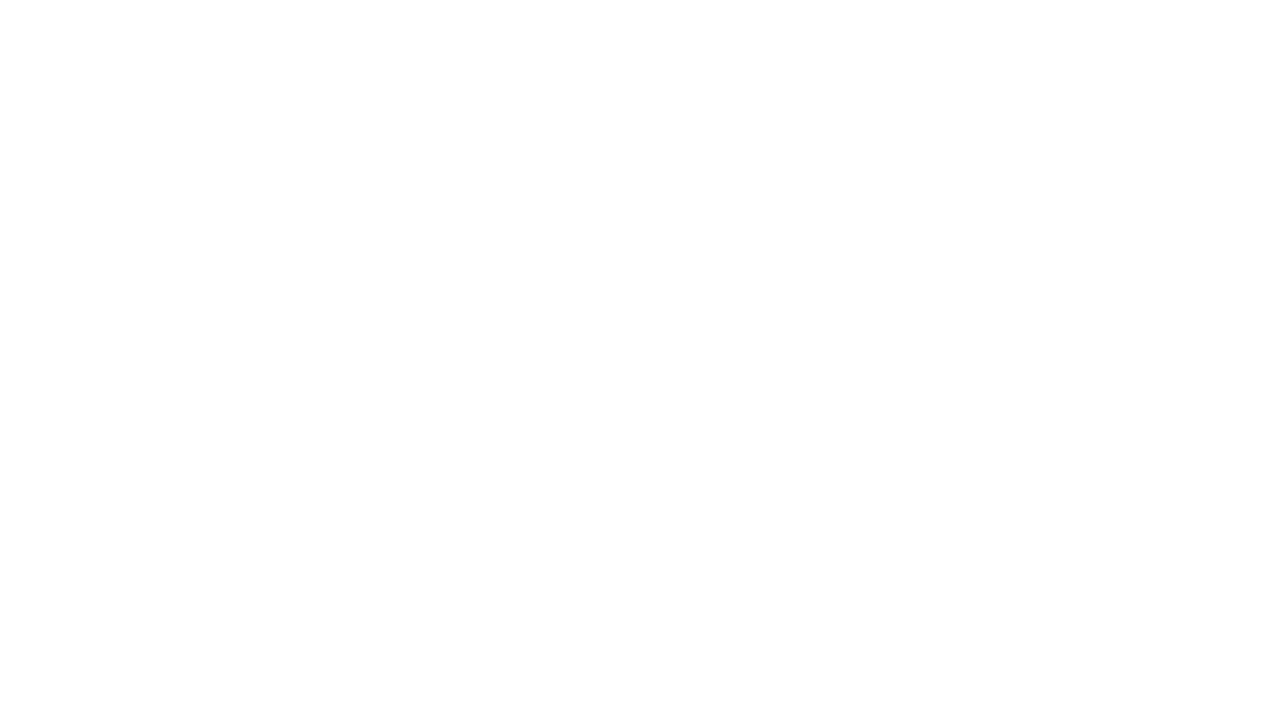
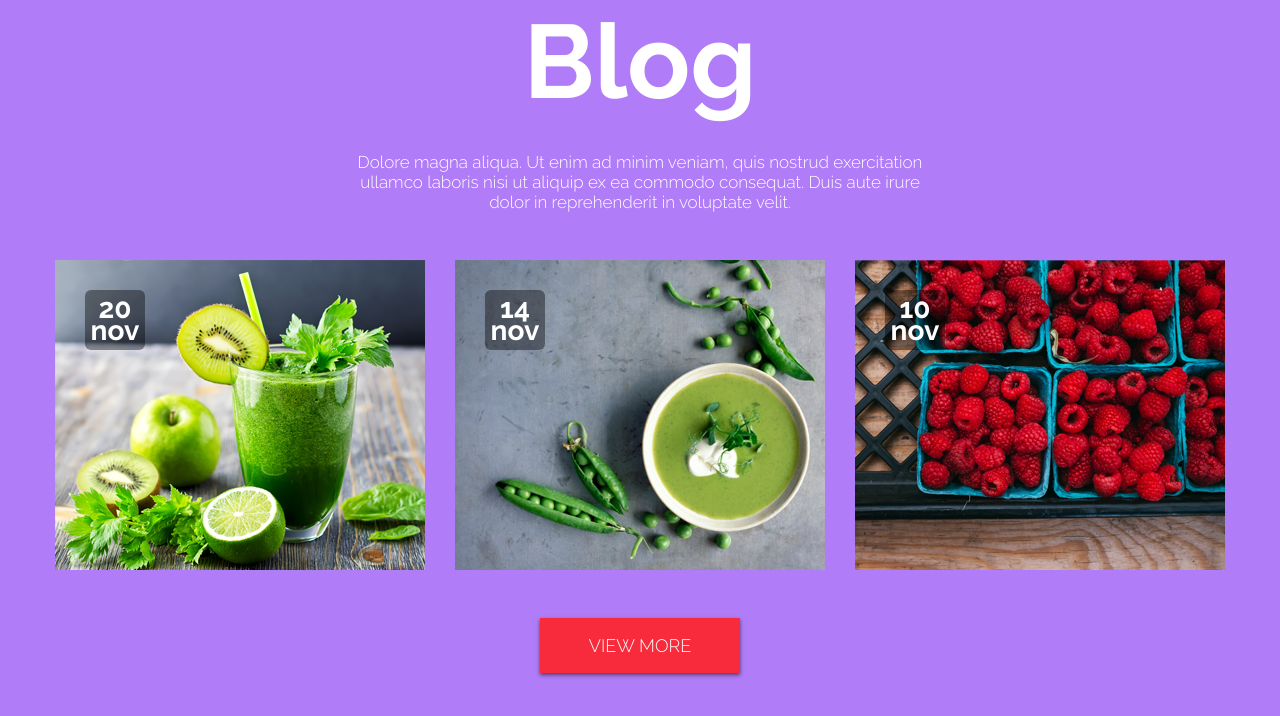
Before and after one commit to baghdadUA/cahee, a plain HTML site: page index.html in a window 1280 px wide. Drawn offline with Linux system fonts and the light colour scheme.

Commit message:
add skeleton & style

```diff
--- a/assets/css/style.css
+++ b/assets/css/style.css
@@ -0,0 +1,138 @@
+* {
+    margin: 0;
+    padding: 0;
+    box-sizing: border-box;
+    font-family: Raleway;
+}
+body {
+    background: #b07cf7;
+    color: #ffffff;
+}
+.container-wrapp {
+    width: 1500px;
+}
+.container {
+    width: 1170px;
+    margin: 0 auto;
+    text-align: center;
+}
+h1 {
+    text-transform: capitalize;
+    font-weight: bold;
+    font-size: 104px;
+    margin: 0;
+}
+p {
+    margin-top: 30px;
+    margin-bottom: 24px;
+    display: inline-block;
+    width: 570px;
+    font-size: 17px;
+
+}
+.posts {
+    display: flex;
+    justify-content: space-between;
+}
+.post {
+    margin: 24px 0;
+    width: 370px;
+    height: 310px;
+    position: relative;
+    overflow: hidden;
+    display: flex;
+    flex-direction: column;
+    justify-content: end;
+    transition: .5s;
+    cursor: pointer;
+}
+.post img {
+    position: absolute;
+    top: 0;
+    left: 0;
+    z-index: -1;
+}
+.post::before {
+    content: '';
+    position: absolute;
+    top: 0;
+    left: 0;
+    display: block;
+    height: 100%;
+    width: 100%;
+    background: linear-gradient(to top,rgba(0, 0, 0, 0.8), transparent);
+    z-index: 2;
+    transition: .5s;
+    opacity: 0;
+}
+.post:hover {
+    transform: scale(105%);
+}
+.post:hover::before {
+    opacity: 1;
+}
+.post-desc, .post-date {
+    z-index: 3;
+}
+.post-date {
+    position: absolute;
+    top: 30px;
+    left: 30px;
+    width: 60px;
+    height: 60px;
+    background: rgba(0, 0, 0, 0.404);
+    border-radius: 6px;
+
+    display: flex;
+    justify-content: center;
+    align-items: center;
+}
+.post-date>span {
+    font-size: 28px;
+    font-weight: bold;
+    line-height: .8;
+
+}
+.post-desc {
+    margin: 20px 20px;
+    text-align: left;
+}
+.post-desc h3 {
+    margin-bottom: 16px;
+}
+.post:hover .post-desc h3, span {
+    transform: translateY(0);
+}
+.post:hover .post-desc span {
+    transform: translateY(0);
+}
+.post-desc h3 {
+    transition: .4s ease;
+    transform: translateY(100px);
+
+}
+.post-desc span {
+    transition: .65s ease;
+    transform: translateY(100px);
+    display: block;
+}
+button {
+    margin-top: 24px;
+    width: 200px;
+    height: 55px;
+    background: #f72b3b;
+    border: none;
+    box-shadow: 0 2px 4px rgba(0, 0, 0, 0.555);
+
+    color: #ffffff;
+    font-size: 18px;
+    text-transform: uppercase;
+    cursor: pointer;
+    transition: .3s linear;
+}
+button:hover {
+    background: #fd4352;
+}
+button:active {
+    background: #c42532;
+}
--- a/index.html
+++ b/index.html
@@ -6,11 +6,54 @@
     <meta http-equiv="X-UA-Compatible" content="IE=edge">
     <meta name="viewport" content="width=device-width, initial-scale=1.0">
     <link rel="stylesheet" href="/assets/css/style.css">
+    <link href="https://fonts.googleapis.com/css2?family=Raleway:wght@300;700&display=swap" rel="stylesheet">
     <title>Document</title>
 </head>
 
 <body>
+    <div class="contianer-wrapp">
+        <div class="container">
+            <h1>blog</h1>
+            <p>Dolore magna aliqua. Ut enim ad minim veniam, quis nostrud exercitation ullamco laboris nisi ut aliquip
+                ex ea commodo consequat. Duis aute irure dolor in reprehenderit in voluptate velit.</p>
+            <div class="posts">
+                <div class="post">
+                    <img src="/assets/img/1.png" alt="">
+                    <div class="post-date">
+                        <span>20 nov</span>
+                    </div>
+                    <div class="post-desc">
+                        <h3>Green Smoothies: Too Much of a Good Thing?</h3>
+                        <span>By Auskteez - 2 hours ago</span>
+                    </div>
 
+                </div>
+                <div class="post">
+                    <img src="/assets/img/2.png" alt="">
+                    <div class="post-date">
+                        <span>14 nov</span>
+                    </div>
+                    <div class="post-desc">
+                        <h3>Growing Food and a “Thirst” for Innovation</h3>
+                        <span>By Auskteez - 3 hours ago</span>
+                    </div>
+
+                </div>
+                <div class="post">
+                    <img src="/assets/img/3.png" alt="">
+                    <div class="post-date">
+                        <span>10 nov</span>
+                    </div>
+                    <div class="post-desc">
+                        <h3>Pesticides & Food: What You Need to Know</h3>
+                        <span>By Auskteez - 6 hours ago</span>
+                    </div>
+
+                </div>
+            </div>
+            <button>view more</button>
+        </div>
+    </div>
 </body>
 
 </html>
```
Also changed, not shown: assets/img/1.png (added), assets/img/2.png (added), assets/img/3.png (added).
